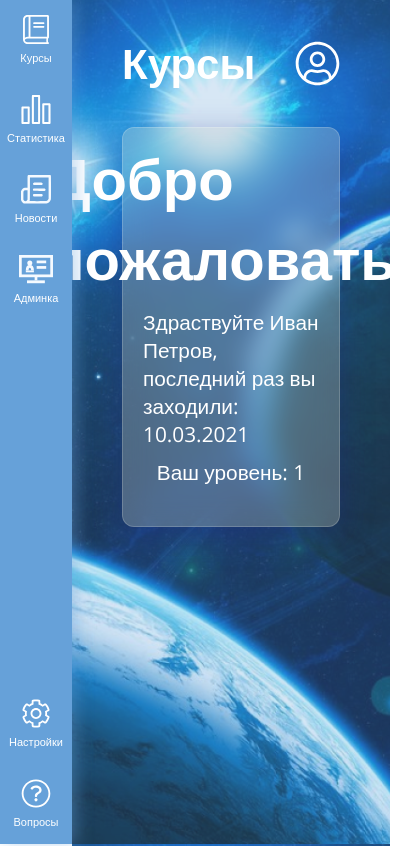
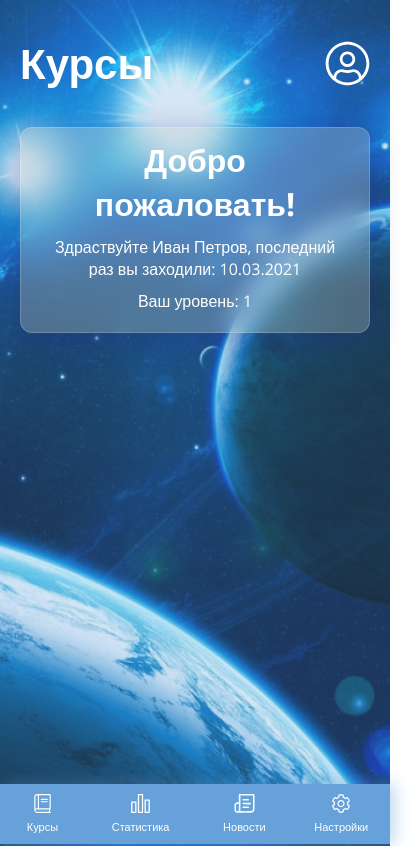
Before and after one commit to Luvolunov/coollider, a Next.js app: page /courses in a window 390 px wide. Shown: the top 846 px of the page, 413 px wide, since content can reach past the window. Built offline with nearby package versions, Linux system fonts and the light colour scheme.

Commit message:
cp-64: added styles for mobile screens

```diff
--- a/pages/global.scss
+++ b/pages/global.scss
@@ -1,4 +1,5 @@
 @import "../shared/colors";
+@import "../shared/breakpoints";
 
 body {
   font-size: 16px;
@@ -82,9 +83,3 @@ select:-webkit-autofill:focus {
   // -webkit-box-shadow: none;
   transition: background-color 5000s ease-in-out 0s;
 }
-
-@media (max-width: 414px) {
-  body {
-    font-size: 14px;
-  }
-}
--- a/shared/components/greetings/greetings.component.tsx
+++ b/shared/components/greetings/greetings.component.tsx
@@ -4,7 +4,7 @@ import styles from './greetings.module.scss';
 export default function Greetings() {
   return (
     <section className={styles.greetings}>
-      <h2 className={styles.text}>Добро пожаловать!</h2>
+      <h2 className={styles.title}>Добро пожаловать!</h2>
       <span className={styles.text}>
         Здраствуйте Иван Петров, последний раз вы заходили: 10.03.2021
       </span>
--- a/shared/components/greetings/greetings.module.scss
+++ b/shared/components/greetings/greetings.module.scss
@@ -1,23 +1,45 @@
-
+@import "../../breakpoints";
 
 .greetings {
   display: flex;
   flex-direction: column;
   align-items: center;
-  padding: 10px 20px 40px;
+  text-align: center;
+  padding: 10px 20px 20px;
   background: rgba( 200, 200, 200, 0.30 );
   box-shadow: 0 8px 32px 0 rgba( 31, 38, 135, 0.37 );
   backdrop-filter: blur( 13.5px );
   -webkit-backdrop-filter: blur( 13.5px );
   border-radius: 12px;
   border: 1px solid rgba( 255, 255, 255, 0.18 );
-  font-size: 1.3rem;
+}
+
+.title, .text {
+  margin-bottom: 10px;
 }
 
 .text {
-  margin-bottom: 10px;
+  font-size: 1.3rem;
 }
 
 .text:last-child {
   margin-bottom: 0;
 }
+
+@media (max-width: $small) {
+  .title {
+    font-size: 2.5rem;
+  }
+  .text {
+    font-size: 1.1rem;
+  }
+}
+
+@media (max-width: $x-small) {
+  .title {
+    font-size: 2rem;
+  }
+  .text {
+    font-size: 1rem;
+  }
+}
--- a/shared/components/menu/menu.component.tsx
+++ b/shared/components/menu/menu.component.tsx
@@ -3,32 +3,34 @@ import React from 'react';
 import Image from 'next/image';
 import Link from 'next/link';
 import styles from './menu.module.scss';
+import classnames from 'classnames';
 
 export default function Menu() {
+  const notMobileClasses = classnames(styles.menuItem, styles.notMobile);
   return (
     <nav className={styles.menu}>
       <div className={styles.firstMenu}>
         <Link href="/courses">
           <a className={styles.menuItem}>
-            <Image width={25} height={29} src="/icons/book.svg" />
+            <Image className={styles.menuItemImage} width={25} height={29} src="/icons/book.svg" />
             <span className={styles.menuItemTitle}>Курсы</span>
           </a>
         </Link>
         <Link href="/statistics">
           <a className={styles.menuItem}>
-            <Image width={25} height={29} src="/icons/stats.svg" />
+            <Image className={styles.menuItemImage} width={25} height={29} src="/icons/stats.svg" />
             <span className={styles.menuItemTitle}>Статистика</span>
           </a>
         </Link>
         <Link href="/news">
           <a className={styles.menuItem}>
-            <Image width={25} height={29} src="/icons/news.svg" />
+            <Image className={styles.menuItemImage} width={25} height={29} src="/icons/news.svg" />
             <span className={styles.menuItemTitle}>Новости</span>
           </a>
         </Link>
         <Link href="/admin">
-          <a className={styles.menuItem}>
-            <Image width={25} height={29} src="/icons/admin.svg" />
+          <a className={notMobileClasses}>
+            <Image className={styles.menuItemImage} width={25} height={29} src="/icons/admin.svg" />
             <span className={styles.menuItemTitle}>Админка</span>
           </a>
         </Link>
@@ -36,13 +38,13 @@ export default function Menu() {
       <div className={styles.secondMenu}>
         <Link href="/settings">
           <a className={styles.menuItem}>
-            <Image width={25} height={29} src="/icons/cog.svg" />
+            <Image className={styles.menuItemImage} width={25} height={29} src="/icons/cog.svg" />
             <span className={styles.menuItemTitle}>Настройки</span>
           </a>
         </Link>
         <Link href="/faq">
-          <a className={styles.menuItem}>
-            <Image width={25} height={29} src="/icons/question-circle.svg" />
+          <a className={notMobileClasses}>
+            <Image className={styles.menuItemImage} width={25} height={29} src="/icons/question-circle.svg" />
             <span className={styles.menuItemTitle}>Вопросы</span>
           </a>
         </Link>
--- a/shared/components/menu/menu.module.scss
+++ b/shared/components/menu/menu.module.scss
@@ -1,5 +1,6 @@
 @import "../../colors";
 @import "../../shadows";
+@import "../../breakpoints";
 
 .menu {
   position: fixed;
@@ -47,3 +48,39 @@
   font-size: 11px;
   color: #fff;
 }
+
+@media (max-width: $medium) {
+  .menu {
+    left: 0;
+    right: 0;
+    bottom: 0;
+    height: 60px;
+    width: unset;
+    top: unset;
+    flex-direction: row;
+    align-items: center;
+  }
+  .firstMenu, .secondMenu {
+    flex-direction: row;
+    align-items: center;
+    justify-content: space-around;
+  }
+  .firstMenu {
+    flex: 3;
+  }
+  .secondMenu {
+    flex: 1;
+  }
+  .menuItem {
+    margin: 0;
+    padding: 0;
+    height: 40px;
+    cursor: default;
+  }
+  .menuItemImage {
+    display: block;
+  }
+  .notMobile {
+    display: none;
+  }
+}
--- a/shared/components/page-container/page-container.module.scss
+++ b/shared/components/page-container/page-container.module.scss
@@ -17,3 +17,11 @@
     padding: 0 50px;
   }
 }
+
+@media (max-width: $medium) {
+  .container {
+    margin: 0 0 60px;
+    background-position: 50% 50%;
+    padding: 0 20px;
+  }
+}
```
